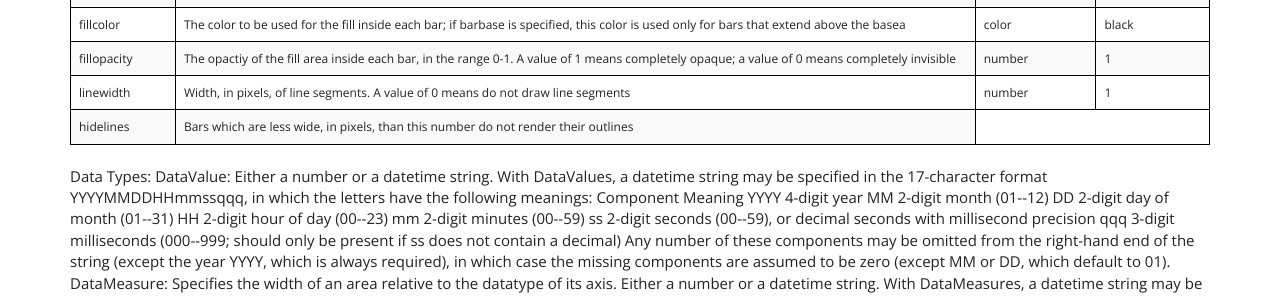
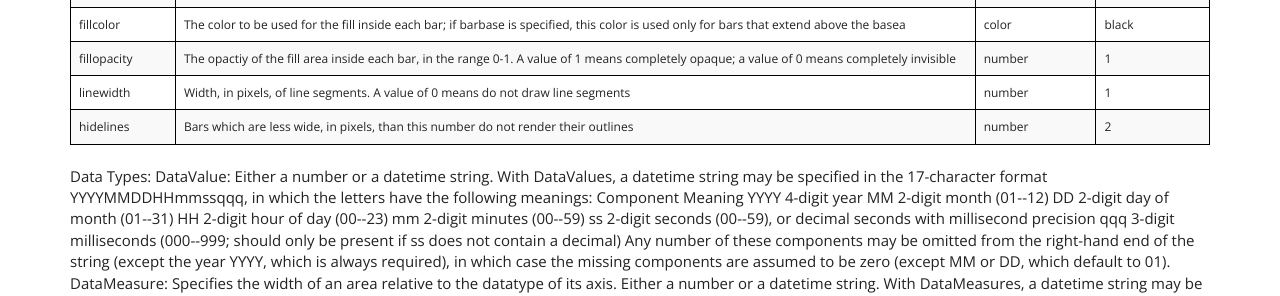
Before and after one commit to khunter3D/khunter3D.github.io, a Jekyll site: the page built from docs/renderers/index.html, in a window 1280 px wide and 900 px high, scrolled down 2597 px. Shown: the part 542-838 px from the top of the window. Built offline with Jekyll 4.4.1, drawn with Linux system fonts in a browser that asks for light colours; nearby versions of some CDN libraries; Markdown is read by kramdown in place of the engine named in the settings.

Commit message:
Update index.html

```diff
--- a/docs/renderers/index.html
+++ b/docs/renderers/index.html
@@ -624,7 +624,8 @@ and draws a line segment between consecutive data points in each line.
   <td>hidelines</td>
   <td>Bars which are less wide, in pixels, than
                           this number do not render their outlines</td>
-
+<td>number</td>
+  <td>2</td>
 
       </tbody>
 </table>
```
